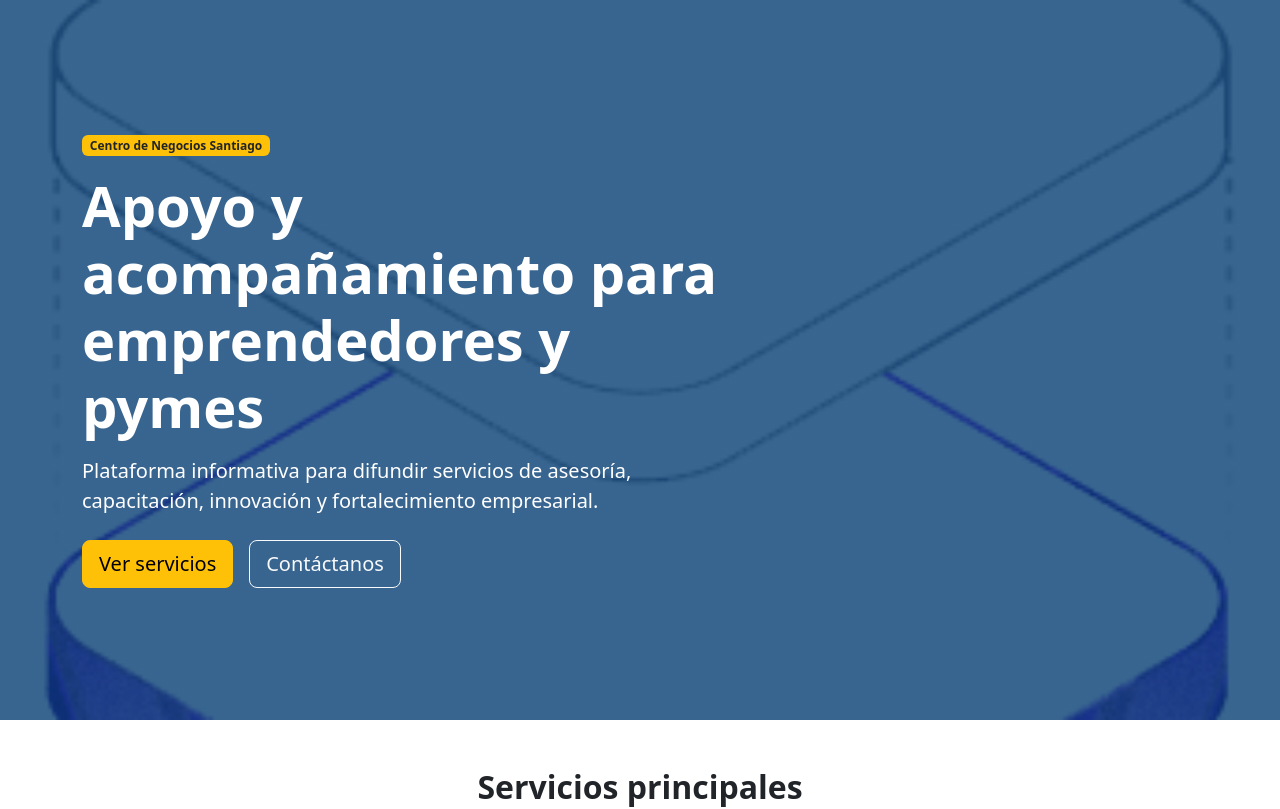
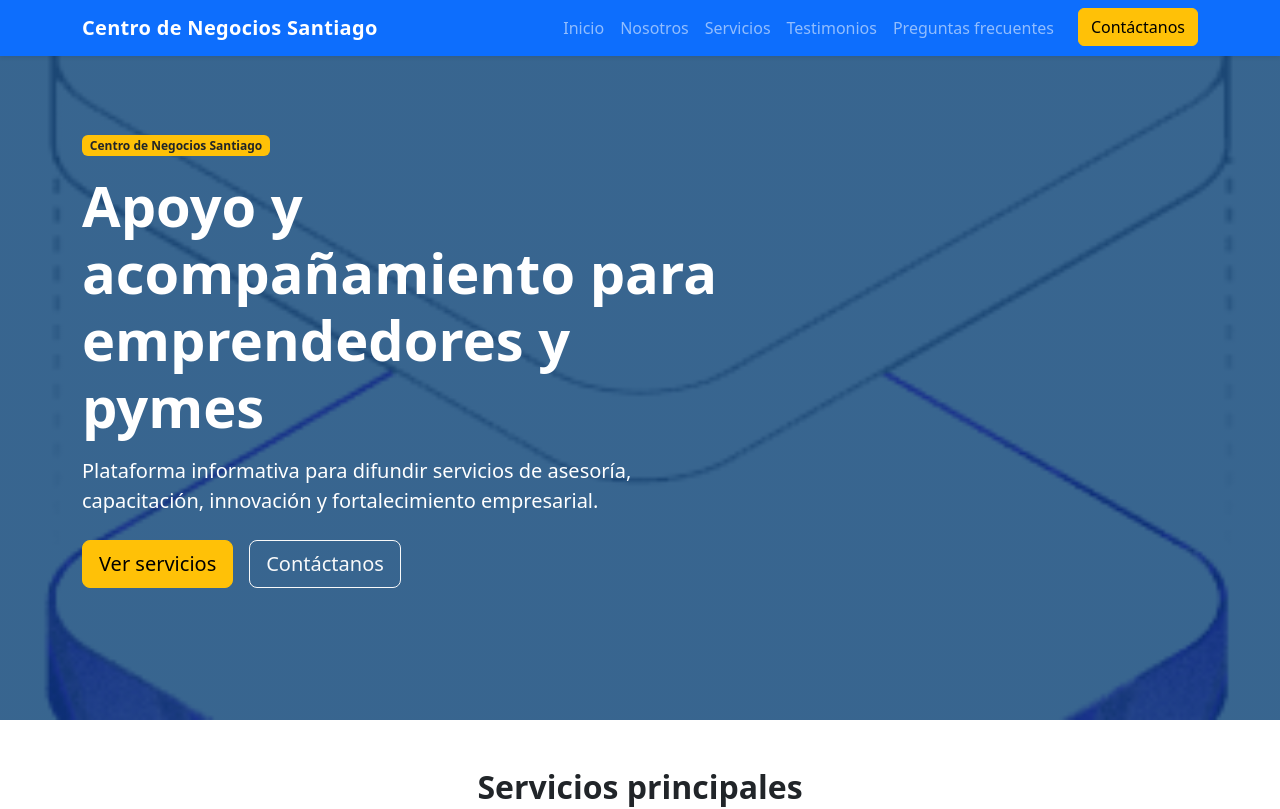
Before and after one commit to SebastianM69/EVA3_FRONTEND_MORALES_COVARRUBIAS, a React (Vite) app: page / in a window 1280 px wide. Shown: the top 809 px of the page. Built offline with nearby package versions, Linux system fonts and the light colour scheme.

Commit message:
Creacion del navbar

```diff
--- a/src/App.jsx
+++ b/src/App.jsx
@@ -1,7 +1,12 @@
+import Navbar from './components/Navbar'
+
 function App() {
   return (
+    <>
+      <Navbar />
+
       <main>
-      <section className="hero-sercotec d-flex align-items-center">
+        <section id="inicio" className="hero-sercotec d-flex align-items-center">
           <div className="container">
             <div className="row align-items-center">
               <div className="col-lg-7">
@@ -54,6 +59,7 @@ function App() {
           </div>
         </section>
       </main>
+    </>
   )
 }
 
--- /dev/null
+++ b/src/components/navbar.jsx
@@ -0,0 +1,55 @@
+function Navbar() {
+  return (
+    <nav className="navbar navbar-expand-lg navbar-dark bg-primary fixed-top shadow-sm">
+      <div className="container">
+        <a className="navbar-brand fw-bold" href="#inicio">
+          Centro de Negocios Santiago
+        </a>
+
+        <button
+          className="navbar-toggler"
+          type="button"
+          data-bs-toggle="collapse"
+          data-bs-target="#menuPrincipal"
+          aria-controls="menuPrincipal"
+          aria-expanded="false"
+          aria-label="Abrir menú de navegación"
+        >
+          <span className="navbar-toggler-icon"></span>
+        </button>
+
+        <div className="collapse navbar-collapse" id="menuPrincipal">
+          <ul className="navbar-nav ms-auto mb-2 mb-lg-0">
+            <li className="nav-item">
+              <a className="nav-link" href="#inicio">Inicio</a>
+            </li>
+
+            <li className="nav-item">
+              <a className="nav-link" href="#nosotros">Nosotros</a>
+            </li>
+
+            <li className="nav-item">
+              <a className="nav-link" href="#servicios">Servicios</a>
+            </li>
+
+            <li className="nav-item">
+              <a className="nav-link" href="#testimonios">Testimonios</a>
+            </li>
+
+            <li className="nav-item">
+              <a className="nav-link" href="#faq">Preguntas frecuentes</a>
+            </li>
+
+            <li className="nav-item">
+              <a className="btn btn-warning ms-lg-3" href="#contacto">
+                Contáctanos
+              </a>
+            </li>
+          </ul>
+        </div>
+      </div>
+    </nav>
+  )
+}
+
+export default Navbar
--- a/src/index.css
+++ b/src/index.css
@@ -22,3 +22,7 @@ body {
 section {
   scroll-margin-top: 80px;
 }
+
+.navbar-brand {
+  letter-spacing: 0.3px;
+}
```
Lines whose indentation alone changed are shown as unchanged.
